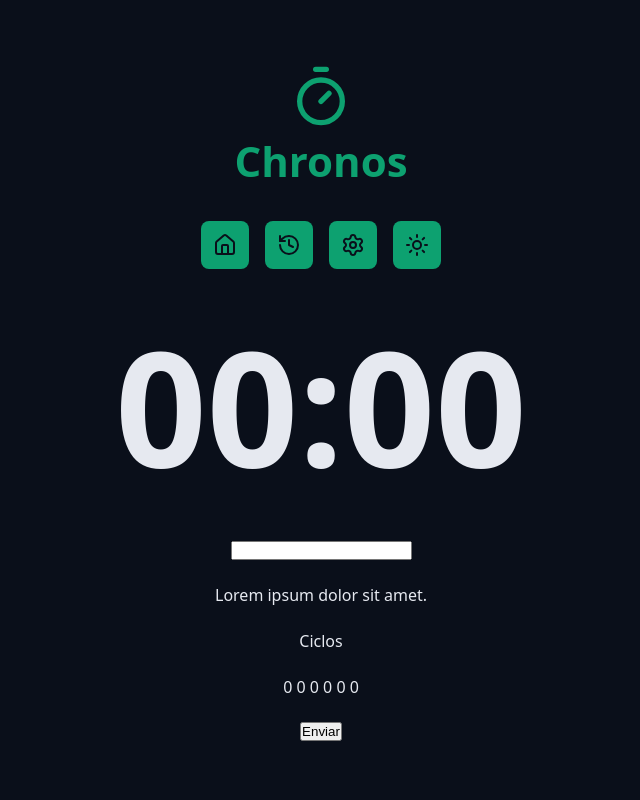
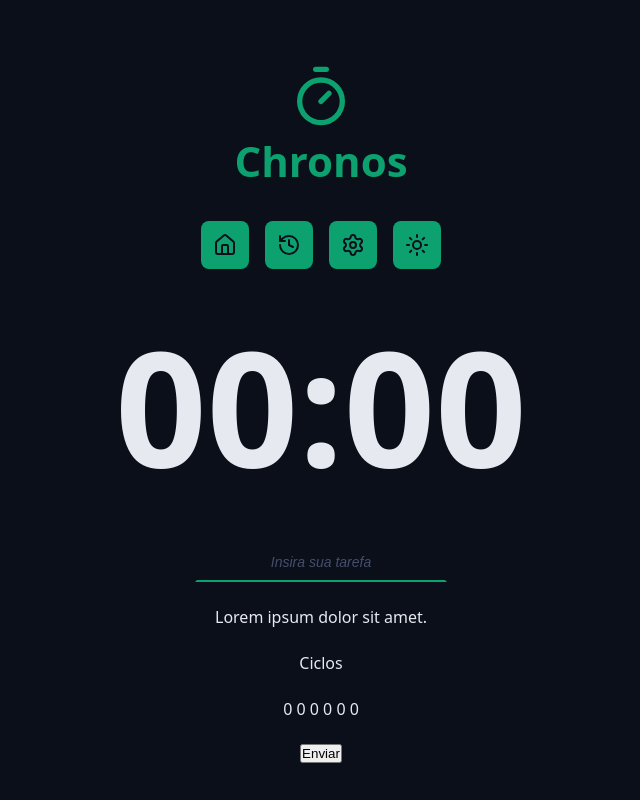
Before and after one commit to sidney-cardoso/pomoApp, a React (Vite) app: page / in a window 1280 px wide. Shown: the whole page, without its empty margins (319-959 px from the left). Built offline with nearby package versions, Linux system fonts and the light colour scheme.

Commit message:
Estilos no input ativo, em foco e desativado

```diff
--- a/src/App.tsx
+++ b/src/App.tsx
@@ -25,7 +25,12 @@
 			<Container>
 				<form action='' className='form'>
 					<div className='form-row'>
-						<Input labelText='' type='text' id='task' />
+						<Input
+							labelText=''
+							type='text'
+							id='task'
+							placeholder='Insira sua tarefa'
+						/>
 					</div>
 
 					<div className='form-row'>
--- a/src/components/Input/index.tsx
+++ b/src/components/Input/index.tsx
@@ -1,3 +1,5 @@
+import styles from './styles.module.css';
+
 type InputProps = {
 	id: string;
 	labelText?: string;
@@ -7,7 +9,7 @@
 	return (
 		<>
 			{labelText && <label htmlFor={id}>{labelText}</label>}
-			<input id={id} type={type} {...rest} />
+			<input id={id} type={type} {...rest} className={styles.input} />
 		</>
 	);
 }
--- a/src/components/Input/styles.module.css
+++ b/src/components/Input/styles.module.css
@@ -1,12 +1,30 @@
-.container-fluid {
-	max-width: auto;
+.input {
+	background: transparent;
+	border: none;
+	text-align: center;
+	padding: 0.8rem;
+
+	outline: none;
+	border: 0.2rem solid transparent;
+	border-bottom: 0.2rem solid var(--primary);
+
+	font-size: 1.8rem;
+	color: var(--text-default);
+
+	transition: all 0.2s ease-in-out;
 }
 
-.container {
-	max-width: 98rem;
-	margin: 0 auto;
+.input:focus {
+	border: 0.2rem solid var(--primary);
+	border-radius: 0.8rem;
+}
+.input::placeholder {
+	color: var(--gray-500);
+	font-size: 1.4rem;
+	font-style: italic;
 }
 
-.content {
-	margin: 3.2rem;
+.input:disabled {
+	border-bottom: 0.2rem solid var(--disabled);
+	color: var(--text-muted);
 }
```
